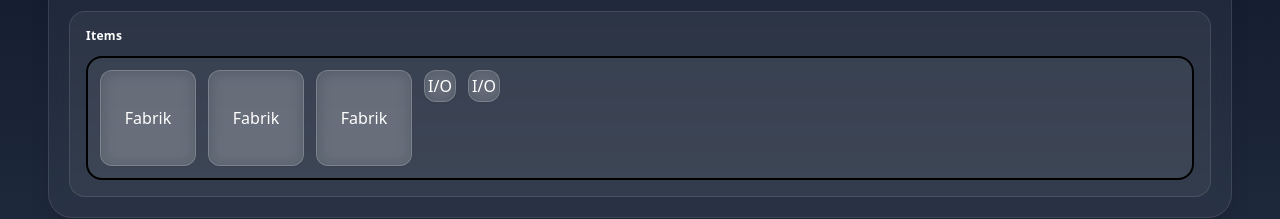
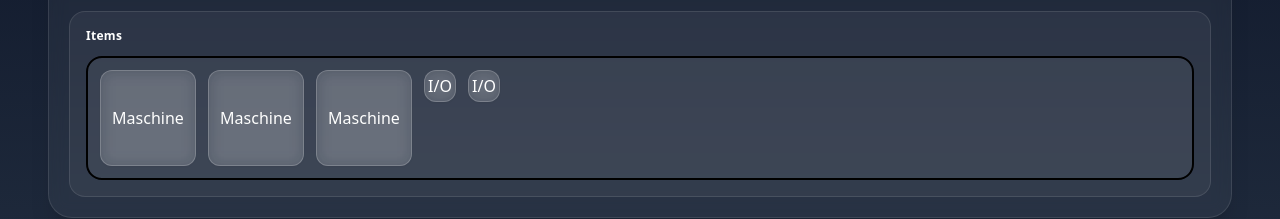
Before and after one commit to Factory-Simulator-GmbH/Factory-Simulator, an Angular app: page / in a window 1280 px wide. Shown: the part 570-789 px from the top of the page. Built offline with nearby package versions, Linux system fonts and the light colour scheme.

Commit message:
fabrik zu maschine umbenennt in allen files

```diff
--- a/src/app/pages/factory/factory.page.ts
+++ b/src/app/pages/factory/factory.page.ts
@@ -42,9 +42,9 @@ export class FactoryPage implements AfterViewInit, OnInit {
   conveyorGrid: ConveyorSegment[][] = [];
 
   items: DraggableItems[] = [
-    {id: 'f1', label: 'Fabrik', size: 'large', helpText: '<strong>Maschine</strong><br>Verarbeitet Materialien zu Produkten.<br>Benötigt mindestens eine Input- und eine Output-Seite.<br><bold>Rezept:</bold><br><img src="https://encrypted-tbn0.gstatic.com/images?q=tbn:ANd9GcRSyZz79wlfw2jtpya-0ZmYsGeKqK6Mkpzy8g&s" alst="Rezept für Diaschwert" style="width: 100%;">'},
-    {id: 'f2', label: 'Fabrik', size: 'large', helpText: '<strong>Maschine</strong><br>Verarbeitet Materialien zu Produkten.<br>Benötigt mindestens eine Input- und eine Output-Seite.<br><bold>Rezept:</bold><br><img src="https://encrypted-tbn0.gstatic.com/images?q=tbn:ANd9GcRSyZz79wlfw2jtpya-0ZmYsGeKqK6Mkpzy8g&s" alt="Rezept für Diaschwert" style="width: 100%;">'},
-    {id: 'f3', label: 'Fabrik', size: 'large', helpText: '<strong>Maschine</strong><br>Verarbeitet Materialien zu Produkten.<br>Benötigt mindestens eine Input- und eine Output-Seite.<br><bold>Rezept:</bold><br><img src="https://encrypted-tbn0.gstatic.com/images?q=tbn:ANd9GcRSyZz79wlfw2jtpya-0ZmYsGeKqK6Mkpzy8g&s" alt="Rezept für Diaschwert" style="width: 100%;">'},
+    {id: 'f1', label: 'Maschine', size: 'large', helpText: '<strong>Maschine</strong><br>Verarbeitet Materialien zu Produkten.<br>Benötigt mindestens eine Input- und eine Output-Seite.<br><bold>Rezept:</bold><br><img src="https://encrypted-tbn0.gstatic.com/images?q=tbn:ANd9GcRSyZz79wlfw2jtpya-0ZmYsGeKqK6Mkpzy8g&s" alt="Rezept für Diaschwert" style="width: 100%;">'},
+    {id: 'f2', label: 'Maschine', size: 'large', helpText: '<strong>Maschine</strong><br>Verarbeitet Materialien zu Produkten.<br>Benötigt mindestens eine Input- und eine Output-Seite.<br><bold>Rezept:</bold><br><img src="https://encrypted-tbn0.gstatic.com/images?q=tbn:ANd9GcRSyZz79wlfw2jtpya-0ZmYsGeKqK6Mkpzy8g&s" alt="Rezept für Diaschwert" style="width: 100%;">'},
+    {id: 'f3', label: 'Maschine', size: 'large', helpText: '<strong>Maschine</strong><br>Verarbeitet Materialien zu Produkten.<br>Benötigt mindestens eine Input- und eine Output-Seite.<br><bold>Rezept:</bold><br><img src="https://encrypted-tbn0.gstatic.com/images?q=tbn:ANd9GcRSyZz79wlfw2jtpya-0ZmYsGeKqK6Mkpzy8g&s" alt="Rezept für Diaschwert" style="width: 100%;">'},
     {id: 'io1', label: 'I/O', size: 'small', helpText: '<strong>I/O-Modul</strong><br>Schnittstelle für den Ressourcen austausch zwischen Rollbändern und Maschinen.'},
     {id: 'io2', label: 'I/O', size: 'small', helpText: '<strong>I/O-Modul</strong><br>Schnittstelle für den Ressourcen austausch zwischen Rollbändern und Maschinen.'},
   ];
```
